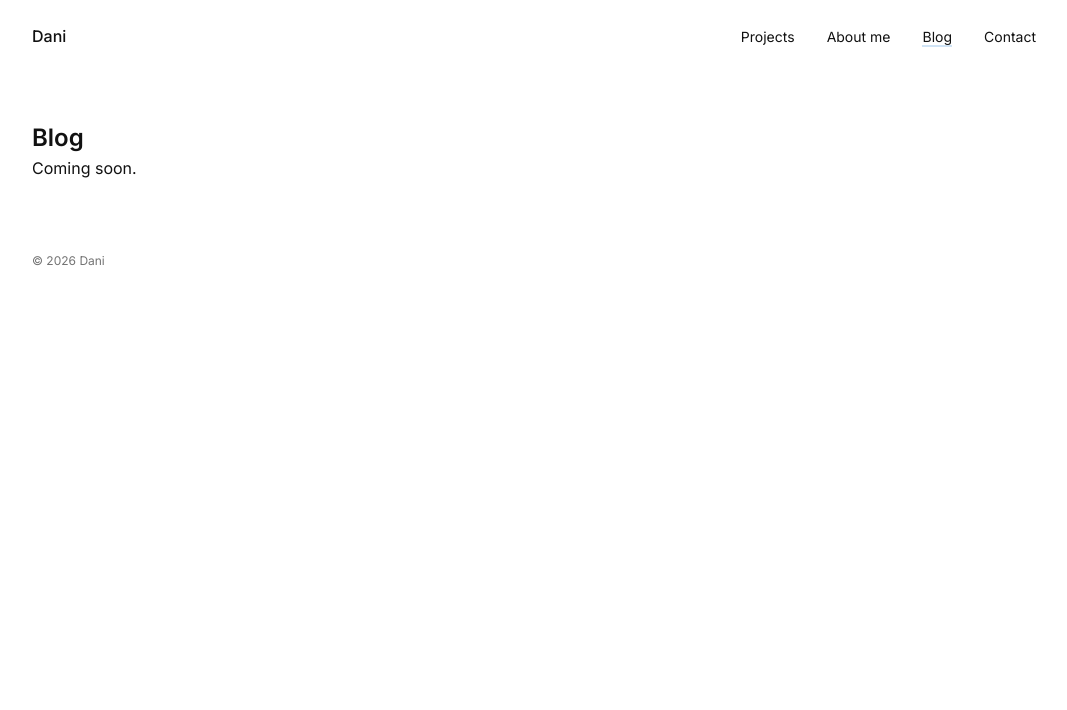
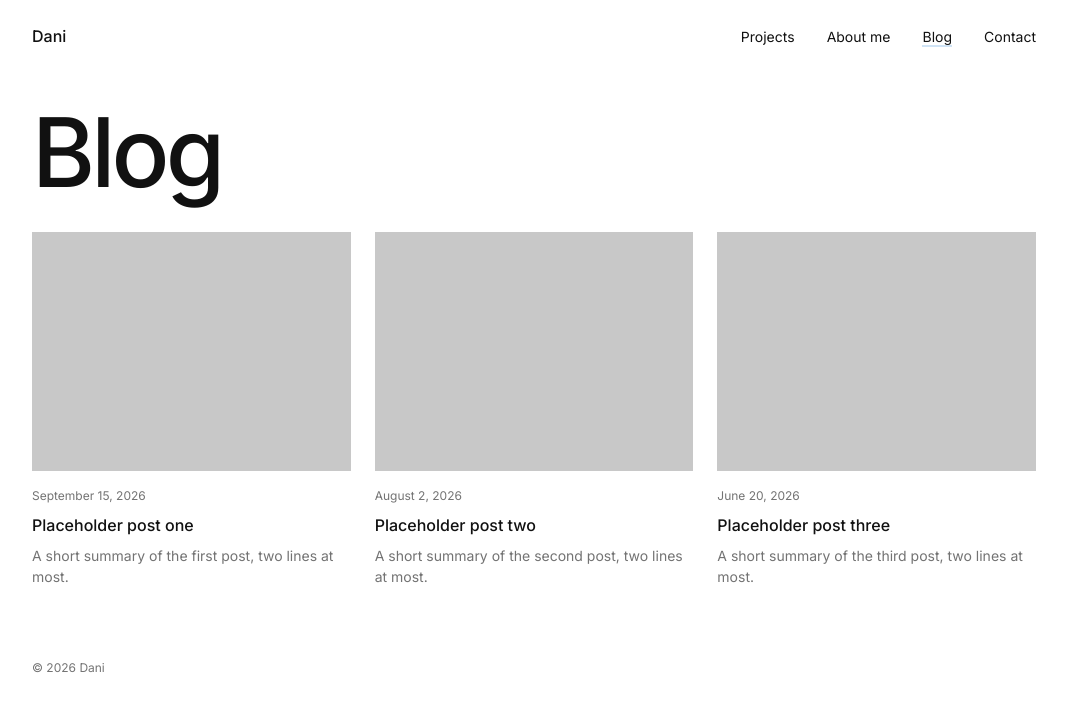
Before and after one commit to cvallescristian/dani-portfolio, a React (Vite) app: page /blog in a window 1280 px wide. Shown: the top 710 px of the page, without its empty margins (106-1173 px from the left). Built offline with nearby package versions, Linux system fonts and the light colour scheme.

Commit message:
feat: add about and blog pages

```diff
--- /dev/null
+++ b/src/components/PostCard.css
@@ -0,0 +1,49 @@
+.post-card {
+  display: flex;
+  flex-direction: column;
+  gap: var(--space-2);
+  text-decoration: none;
+}
+
+.post-card__media {
+  overflow: hidden;
+  margin-bottom: var(--space-2);
+}
+
+.post-card__thumb {
+  width: 100%;
+  aspect-ratio: 4 / 3;
+  object-fit: cover;
+  transition:
+    transform var(--duration-slow) var(--ease-out),
+    opacity var(--duration-fast) var(--ease-out);
+}
+
+.post-card__thumb--placeholder {
+  background: var(--color-placeholder);
+}
+
+.post-card__date {
+  font-size: var(--fs-xs);
+  color: var(--color-text-muted);
+}
+
+.post-card__title {
+  font-size: var(--fs-base);
+  font-weight: 500;
+}
+
+.post-card__excerpt {
+  font-size: var(--fs-sm);
+  color: var(--color-text-muted);
+}
+
+.post-card:active .post-card__thumb {
+  opacity: 0.8;
+}
+
+@media (hover: hover) {
+  .post-card:hover .post-card__thumb {
+    transform: scale(1.03);
+  }
+}
--- /dev/null
+++ b/src/components/PostCard.tsx
@@ -0,0 +1,30 @@
+import type { Post } from '../data/types'
+import './PostCard.css'
+
+const dateFormat = new Intl.DateTimeFormat('en-US', {
+  year: 'numeric',
+  month: 'long',
+  day: 'numeric',
+  timeZone: 'UTC',
+})
+
+function PostCard({ post }: { post: Post }) {
+  return (
+    <a className="post-card" href={post.url} target="_blank" rel="noopener noreferrer">
+      <div className="post-card__media">
+        {post.thumbnail ? (
+          <img className="post-card__thumb" src={post.thumbnail} alt="" loading="lazy" />
+        ) : (
+          <div className="post-card__thumb post-card__thumb--placeholder" />
+        )}
+      </div>
+      <time className="post-card__date" dateTime={post.date}>
+        {dateFormat.format(new Date(post.date))}
+      </time>
+      <h2 className="post-card__title">{post.title}</h2>
+      <p className="post-card__excerpt">{post.excerpt}</p>
+    </a>
+  )
+}
+
+export default PostCard
--- /dev/null
+++ b/src/data/posts.ts
@@ -0,0 +1,28 @@
+import type { Post } from './types'
+
+export const posts: Post[] = [
+  {
+    id: 'post-one',
+    title: 'Placeholder post one',
+    date: '2026-09-15',
+    excerpt: 'A short summary of the first post, two lines at most.',
+    thumbnail: null,
+    url: 'https://example.com',
+  },
+  {
+    id: 'post-two',
+    title: 'Placeholder post two',
+    date: '2026-08-02',
+    excerpt: 'A short summary of the second post, two lines at most.',
+    thumbnail: null,
+    url: 'https://example.com',
+  },
+  {
+    id: 'post-three',
+    title: 'Placeholder post three',
+    date: '2026-06-20',
+    excerpt: 'A short summary of the third post, two lines at most.',
+    thumbnail: null,
+    url: 'https://example.com',
+  },
+]
--- a/src/data/profile.ts
+++ b/src/data/profile.ts
@@ -7,6 +7,19 @@ export const profile: Profile = {
   bio: 'Check out a few of my favorite projects below!',
   photo: null,
   heroImages: [null, null],
+  about: [
+    'Placeholder bio. A short introduction about who Dani is, where she is based and what drives her work.',
+    'Placeholder paragraph about experience: brands worked with, types of campaigns and results achieved.',
+    'Placeholder paragraph about approach: how she plans strategy, builds communities and creates content.',
+  ],
+  services: [
+    'Brand Strategy',
+    'Social Media Strategy',
+    'Community Management',
+    'Content Creation',
+    'Influencer Management',
+    'Project Management',
+  ],
   contacts: [
     { label: 'Email', url: 'mailto:hello@example.com' },
     { label: 'Instagram', url: 'https://instagram.com/' },
--- a/src/index.css
+++ b/src/index.css
@@ -197,6 +197,14 @@ p {
   }
 }
 
-.placeholder-page {
-  padding-block: var(--space-12);
+.page-section {
+  padding-block: var(--space-8) var(--space-12);
 }
+
+.page-title {
+  font-size: clamp(2.5rem, 12vw, 6rem);
+  font-weight: 500;
+  line-height: 1;
+  letter-spacing: -0.04em;
+  margin-bottom: var(--space-8);
+}
--- /dev/null
+++ b/src/pages/AboutPage.css
@@ -0,0 +1,54 @@
+.about__layout {
+  display: grid;
+  gap: var(--space-8);
+}
+
+.about__photo {
+  width: 100%;
+  aspect-ratio: 4 / 5;
+  object-fit: cover;
+}
+
+.about__photo--placeholder {
+  background: var(--color-placeholder);
+}
+
+.about__content {
+  display: flex;
+  flex-direction: column;
+  gap: var(--space-4);
+}
+
+.about__paragraph {
+  font-size: var(--fs-base);
+}
+
+.about__subheading {
+  font-size: var(--fs-lg);
+  font-weight: 500;
+  margin-top: var(--space-4);
+}
+
+.about__services {
+  display: flex;
+  flex-wrap: wrap;
+  gap: var(--space-2);
+  margin-bottom: var(--space-4);
+  padding: 0;
+  list-style: none;
+}
+
+.about__services li {
+  padding: var(--space-1) var(--space-3);
+  border-radius: var(--radius-pill);
+  background: var(--color-accent);
+  font-size: var(--fs-sm);
+}
+
+@media (min-width: 768px) {
+  .about__layout {
+    grid-template-columns: 2fr 3fr;
+    align-items: start;
+    gap: var(--space-12);
+  }
+}
--- a/src/pages/AboutPage.tsx
+++ b/src/pages/AboutPage.tsx
@@ -1,8 +1,37 @@
+import { profile } from '../data/profile'
+import ContactLinks from '../components/ContactLinks'
+import Reveal from '../components/Reveal'
+import './AboutPage.css'
+
 function AboutPage() {
   return (
-    <section className="container placeholder-page">
-      <h1>About me</h1>
-      <p>Coming soon.</p>
+    <section className="container page-section">
+      <Reveal>
+        <h1 className="page-title">About me</h1>
+      </Reveal>
+      <div className="about__layout">
+        <Reveal delay={100}>
+          {profile.photo ? (
+            <img className="about__photo" src={profile.photo} alt={profile.name} />
+          ) : (
+            <div className="about__photo about__photo--placeholder" />
+          )}
+        </Reveal>
+        <Reveal className="about__content" delay={200}>
+          {profile.about.map((paragraph) => (
+            <p key={paragraph} className="about__paragraph">
+              {paragraph}
+            </p>
+          ))}
+          <h2 className="about__subheading">What I do</h2>
+          <ul className="about__services">
+            {profile.services.map((service) => (
+              <li key={service}>{service}</li>
+            ))}
+          </ul>
+          <ContactLinks />
+        </Reveal>
+      </div>
     </section>
   )
 }
--- /dev/null
+++ b/src/pages/BlogPage.css
@@ -0,0 +1,20 @@
+.blog__grid {
+  display: grid;
+  grid-template-columns: 1fr;
+  gap: var(--space-8);
+  padding: 0;
+  list-style: none;
+}
+
+@media (min-width: 768px) {
+  .blog__grid {
+    grid-template-columns: repeat(2, 1fr);
+    gap: var(--space-8) var(--space-6);
+  }
+}
+
+@media (min-width: 1024px) {
+  .blog__grid {
+    grid-template-columns: repeat(3, 1fr);
+  }
+}
--- a/src/pages/BlogPage.tsx
+++ b/src/pages/BlogPage.tsx
@@ -1,8 +1,23 @@
+import { posts } from '../data/posts'
+import PostCard from '../components/PostCard'
+import Reveal from '../components/Reveal'
+import './BlogPage.css'
+
 function BlogPage() {
   return (
-    <section className="container placeholder-page">
-      <h1>Blog</h1>
-      <p>Coming soon.</p>
+    <section className="container page-section">
+      <Reveal>
+        <h1 className="page-title">Blog</h1>
+      </Reveal>
+      <ul className="blog__grid">
+        {posts.map((post, index) => (
+          <li key={post.id}>
+            <Reveal delay={(index % 3) * 100}>
+              <PostCard post={post} />
+            </Reveal>
+          </li>
+        ))}
+      </ul>
     </section>
   )
 }
```
Also changed, not shown: src/data/types.ts (+11 -0 lines).
